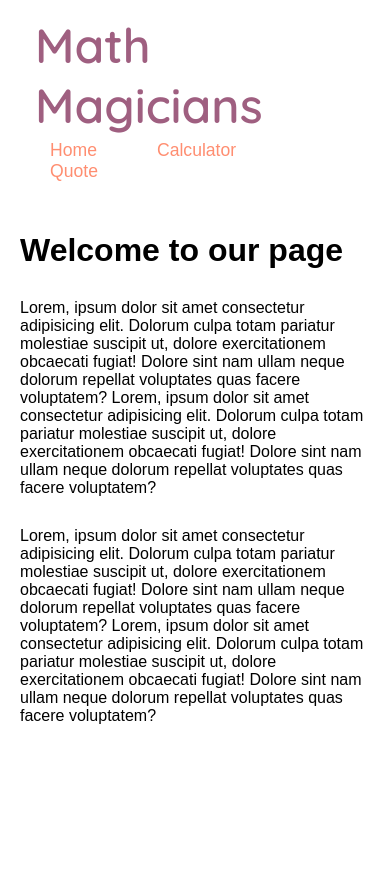
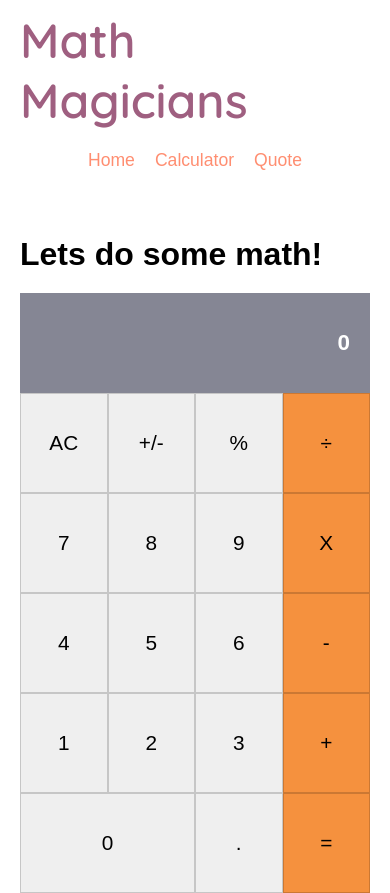
Before and after one commit to moinkhanif/react-calculator, a React (Create React App) app: page /calculator in a window 390 px wide. Before the commit the page ends 844 px from the top, so only its background shows below. Built offline with nearby package versions, Linux system fonts and the light colour scheme.

Commit message:
add and style calculator container

```diff
--- a/src/Routes.js
+++ b/src/Routes.js
@@ -1,5 +1,6 @@
 import React from 'react';
 import { BrowserRouter, Switch, Route } from 'react-router-dom';
+import Calculator from './container/Calculator/Calculator';
 import Header from './container/Header/Header';
 import Home from './container/Home/Home';
 
@@ -8,7 +9,8 @@ const Routes = () => (
     <Header />
     <main>
       <Switch>
-        <Route path="/" component={Home} />
+        <Route exact path="/" component={Home} />
+        <Route path="/calculator" component={Calculator} />
       </Switch>
     </main>
   </BrowserRouter>
--- /dev/null
+++ b/src/container/Calculator/Calculator.jsx
@@ -0,0 +1,11 @@
+import App from '../App/App';
+import './Calculator.styles.css';
+
+const Calculator = () => (
+  <div className="calculator-container">
+    <h1>Lets do some math!</h1>
+    <App />
+  </div>
+);
+
+export default Calculator;
--- /dev/null
+++ b/src/container/Calculator/Calculator.styles.css
@@ -0,0 +1,8 @@
+.calculator-container {
+  display: flex;
+  margin-top: 25px;
+}
+
+.calculator-container .main-container {
+  width: 60%;
+}
--- a/src/index.css
+++ b/src/index.css
@@ -9,20 +9,38 @@
 #root {
   padding: 0 20px;
   font-family: Arial, Helvetica, sans-serif;
+  max-width: 1024px;
+  margin: auto;
 }
 
 @media Screen and (max-width: 784px) {
   header {
     flex-direction: column;
   }
+
+  .calculator-container {
+    flex-direction: column;
+  }
+
+  .calculator-container h1 {
+    margin: 20px 0;
+  }
+
+  #root .calculator-container .main-container {
+    width: 100%;
+  }
 }
 
 @media Screen and (max-width: 463px) {
-  header .logo {
+  header > .logo {
     font-size: 2rem;
   }
 
-  header a {
-    padding: 5px 15px;
+  header ul li {
+    margin-top: 20px;
+  }
+
+  header ul li a {
+    padding: 0 10px;
   }
 }
```
